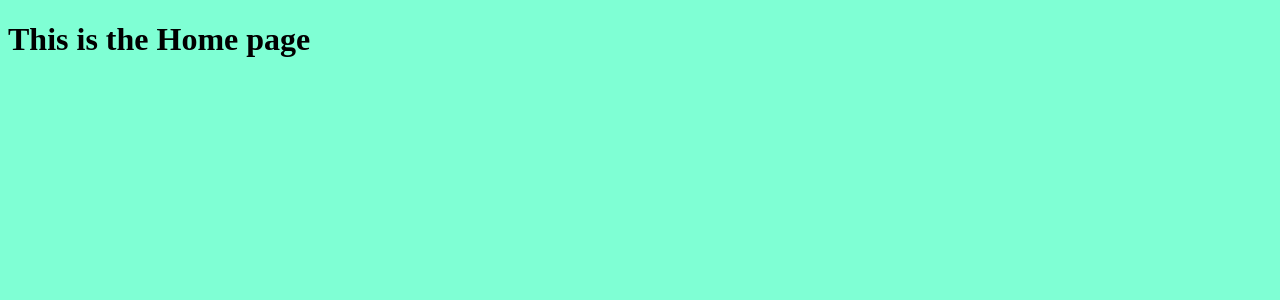
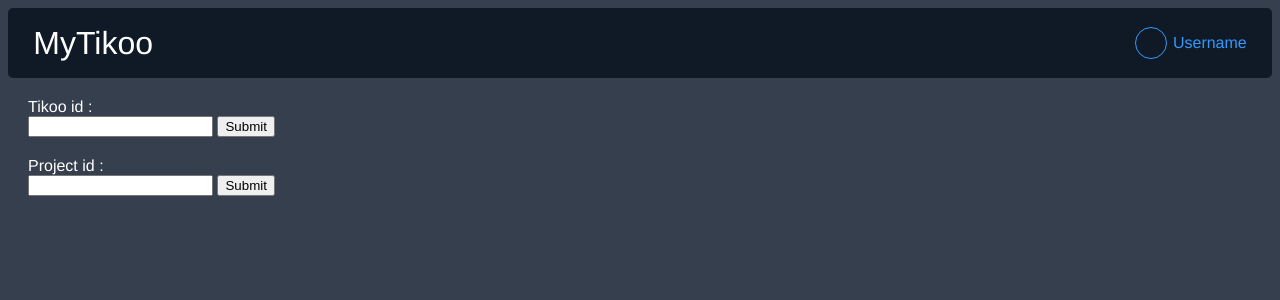
Before and after one commit to invisiman042/enlaps, a Flask app: page / in a window 1280 px wide. Shown: the top 300 px of the page. Run offline with Flask 2, Linux system fonts and the light colour scheme.

Commit message:
feat(second app): add new methods

```diff
--- a/second_flask_app/main.py
+++ b/second_flask_app/main.py
@@ -1,4 +1,6 @@
-from flask import Flask, render_template
+from crypt import methods
+from flask import Flask, render_template, request
+import werkzeug
 
 app = Flask(__name__)
 
@@ -8,5 +10,26 @@ def home_page():
     return render_template('home.html')
 
 
+@app.route('/tikee/<int:tikee_id>', methods=['POST'])
+def tikee_page(tikee_id):
+    print(request.form['text1'])
+    # return render_template('tikee.html', tikee_id=tikee_id)
+
+
+@app.route('/project/<int:project_id>')
+def project_page(project_id):
+    return render_template('project.html', project_id=project_id)
+
+
+@app.route('/enlaps')
+def enlaps_page():
+    return render_template('enlaps.html')
+
+
+@app.errorhandler(werkzeug.exceptions.HTTPException)
+def bad_request(e):
+    return render_template('error.html', e=e)
+
+
 if __name__ == '__main__':
     app.run(debug=True)
--- a/second_flask_app/static/style.css
+++ b/second_flask_app/static/style.css
@@ -1,7 +1,83 @@
 body {
-    background-color: aquamarine;
+    background-color: rgb(54, 63, 78);
+    font-family: Montserrat, Helvetica, Arial, sans-serif;
 }
 
-.class {
+h2 {
+    color: white;
+}
 
+.home-header {
+    background-color: rgb(15, 26, 38);
+    color: rgb(51, 153, 255);
+    padding: 10px;
+    border-radius: 5px;
+    position: relative;
+    height: 50px;
 }
+
+.title {
+    color: white;
+    position: absolute;
+    top: 50%;
+    left: 2%;
+    transform: translate(0, -50%);
+    margin: 0;
+    font-size: 2em;
+}
+
+.username {
+    color: rgb(51, 153, 255);
+    position: absolute;
+    top: 50%;
+    right: 2%;
+    transform: translate(0, -50%);
+    margin: 0;
+    font-size: 1em;
+}
+
+.circle {
+    height: 30px;
+    width: 30px;
+    background-color: transparent;
+    border: 1px rgb(51, 153, 255) solid;
+    border-radius: 50%;
+    position: absolute;
+    top: 50%;
+    right: calc(2% + 80px);
+    transform: translate(0, -50%);
+}
+
+.error {
+    background-color: rgb(15, 26, 38);
+    color: rgb(51, 153, 255);
+    padding: 5px 20px;
+    border-radius: 5px;
+    font-size: 1em;
+}
+
+
+.tikee_page {
+    background-color: rgb(15, 26, 38);
+    color: rgb(51,153,255);
+    padding: 5px 20px;
+    border-radius: 5px;
+    font-size: 1em;
+}
+
+.project_page {
+    background-color: rgb(15, 26, 38);
+    color: rgb(51,153,255);
+    padding: 5px 20px;
+    border-radius: 5px;
+    font-size: 1em;
+}
+
+.tikee-form {
+    color: white;
+    margin: 20px;
+}
+.project-form {
+    color: white;
+    margin: 20px;
+}
--- a/second_flask_app/templates/home.html
+++ b/second_flask_app/templates/home.html
@@ -1,14 +1,32 @@
 <!doctype html>
 <html lang="en">
+
 <head>
     <meta charset="UTF-8">
     <meta name="viewport"
-          content="width=device-width, user-scalable=no, initial-scale=1.0, maximum-scale=1.0, minimum-scale=1.0">
+        content="width=device-width, user-scalable=no, initial-scale=1.0, maximum-scale=1.0, minimum-scale=1.0">
     <meta http-equiv="X-UA-Compatible" content="ie=edge">
-    <link rel="stylesheet" href="static/style.css">
-    <title>Document</title>
+    <link rel="stylesheet" href="{{ url_for('static', filename='style.css') }}">
+    <link rel="shortcut icon" href="{{ url_for('static', filename='enlaps.ico') }}" type="image/x-icon">
+    <title>Home Page</title>
 </head>
+
 <body>
-    <h1>This is the Home page</h1>
+    <div class="home-header">
+        <p class="title">MyTikoo</p>
+        <p class="username">Username</p>
+        <span class="circle"></span>
+    </div>
+    <form class="tikee-form" method="POST">
+        <label for="text1">Tikoo id :</label><br>
+        <input name="text1">
+        <input type="submit">
+    </form>
+    <form class="project-form" method="POST">
+        <label for="text2">Project id :</label><br>
+        <input name="text2">
+        <input type="submit">
+    </form>
 </body>
+
 </html>
```
Also changed, not shown: second_flask_app/templates/error.html (added, +21 -0 lines), second_flask_app/templates/project.html (added, +21 -0 lines), second_flask_app/templates/tikee.html (added, +21 -0 lines), second_flask_app/static/enlaps.ico (added), second_flask_app/static/error.ico (added), second_flask_app/static/favicon.ico (deleted), second_flask_app/static/project.ico (added), second_flask_app/static/style2.css (deleted), second_flask_app/static/tikee.ico (added), 5 other files.
